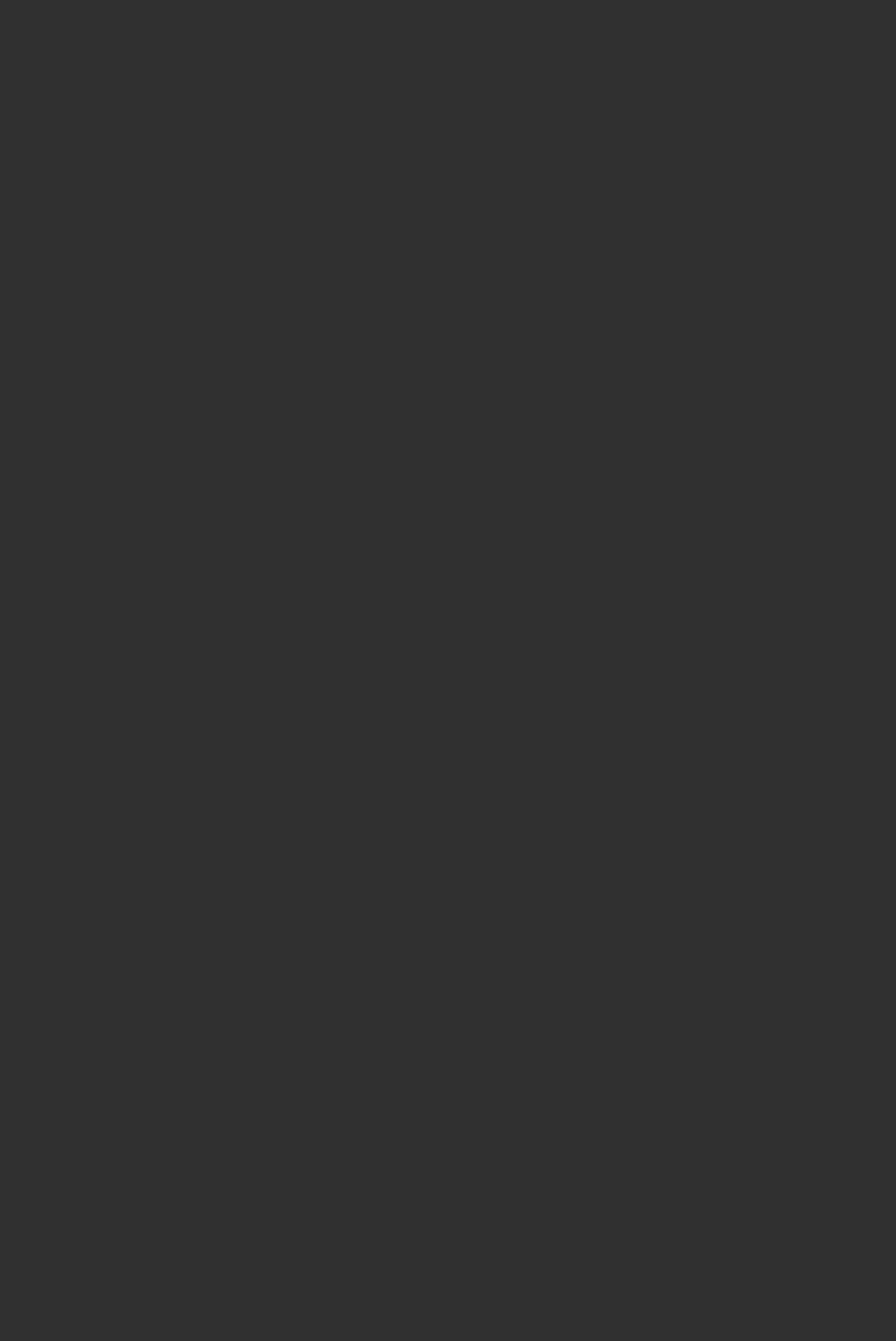
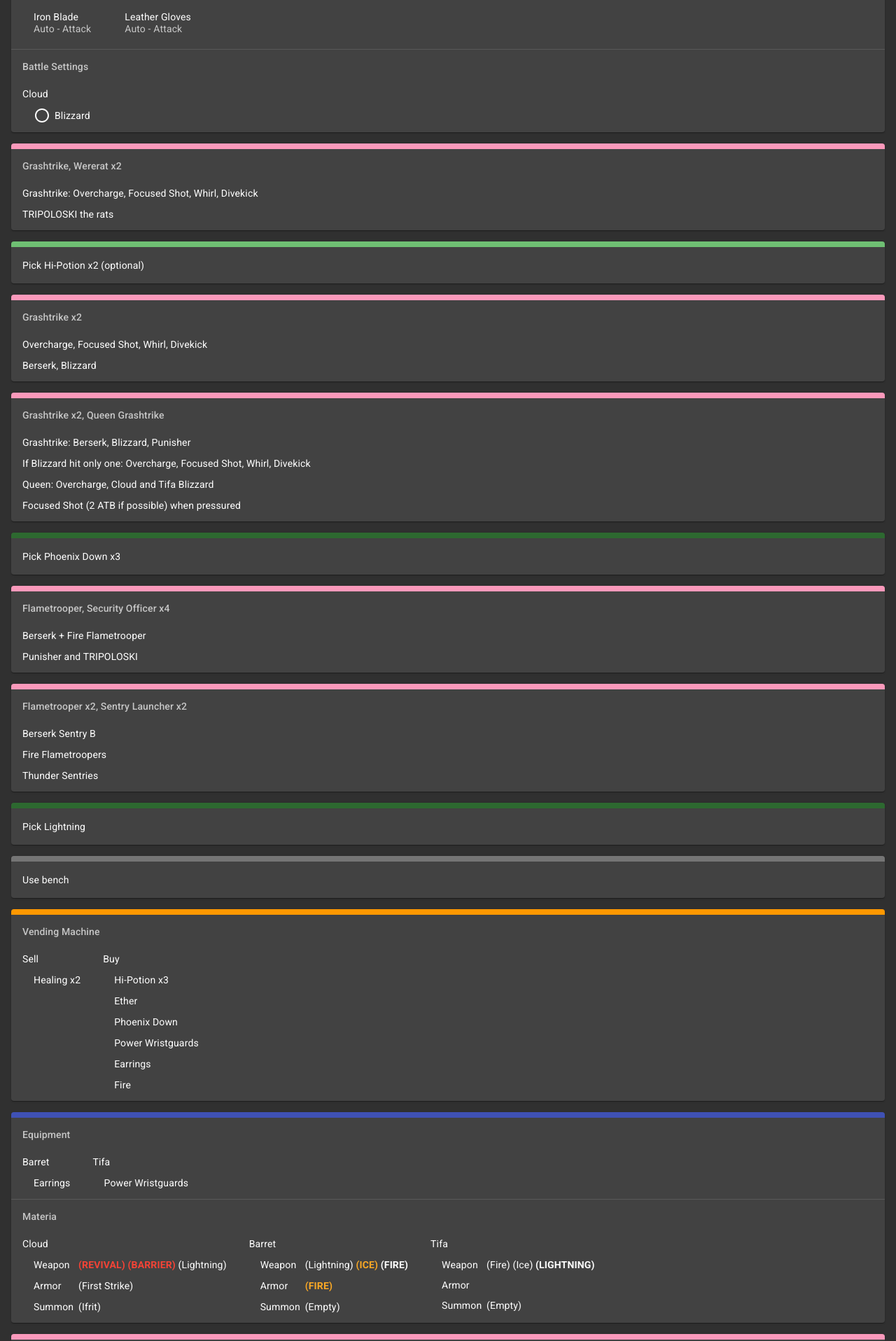
Before and after one commit to fhelwanger/ff7r-speedrun-notes, a React (Create React App) app: page / in a window 1280 px wide. Shown: the part 10004-11920 px from the top of the page at 70% size. Before the commit the page ends 9563 px from the top, so only its background shows below. Built offline with nearby package versions, Linux system fonts and the light colour scheme.

Commit message:
Chapter 5

```diff
--- /dev/null
+++ b/src/routes/any-nmg-normal/Chapter5.tsx
@@ -0,0 +1,214 @@
+import React from "react";
+import BattleSettings from "../../components/BattleSettings";
+import Bench from "../../components/Bench";
+import Boss from "../../components/Boss";
+import Chapter from "../../components/Chapter";
+import Encounter from "../../components/Encounter";
+import Equipment from "../../components/Equipment";
+import Materia from "../../components/Materia";
+import Menu from "../../components/Menu";
+import Pick from "../../components/Pick";
+import Shop from "../../components/Shop";
+import UpgradeWeapons from "../../components/UpgradeWeapons";
+
+function Chapter5() {
+  return (
+    <Chapter number={5}>
+      <Encounter
+        enemies="Slug Ray x5"
+        instructions={["Punisher, Berserk, TRIPOLOSKI"]}
+      />
+      <Pick
+        item="Elixir"
+        description="Door to the right after Barret joins"
+        optional
+      />
+      <Encounter enemies="Wererat x3" instructions={["TRIPOLOSKI"]} />
+      <Menu>
+        <UpgradeWeapons
+          characters={[
+            {
+              name: "Cloud",
+              weapons: [{ name: "Iron Blade", upgrade: "Auto - Attack" }],
+            },
+            {
+              name: "Tifa",
+              weapons: [{ name: "Leather Gloves", upgrade: "Auto - Attack" }],
+            },
+          ]}
+        />
+        <BattleSettings
+          characters={[
+            {
+              name: "Cloud",
+              shortcuts: [{ shortcut: "circle", ability: "Blizzard" }],
+            },
+          ]}
+        />
+      </Menu>
+      <Encounter
+        enemies="Grashtrike, Wererat x2"
+        instructions={[
+          "Grashtrike: Overcharge, Focused Shot, Whirl, Divekick",
+          "TRIPOLOSKI the rats",
+        ]}
+      />
+      <Pick item="Hi-Potion x2" optional />
+      <Encounter
+        enemies="Grashtrike x2"
+        instructions={[
+          "Overcharge, Focused Shot, Whirl, Divekick",
+          "Berserk, Blizzard",
+        ]}
+      />
+      <Encounter
+        enemies="Grashtrike x2, Queen Grashtrike"
+        instructions={[
+          "Grashtrike: Berserk, Blizzard, Punisher",
+          "If Blizzard hit only one: Overcharge, Focused Shot, Whirl, Divekick",
+          "Queen: Overcharge, Cloud and Tifa Blizzard",
+          "Focused Shot (2 ATB if possible) when pressured",
+        ]}
+      />
+      <Pick item="Phoenix Down x3" />
+      <Encounter
+        enemies="Flametrooper, Security Officer x4"
+        instructions={[
+          "Berserk + Fire Flametrooper",
+          "Punisher and TRIPOLOSKI",
+        ]}
+      />
+      <Encounter
+        enemies="Flametrooper x2, Sentry Launcher x2"
+        instructions={[
+          "Berserk Sentry B",
+          "Fire Flametroopers",
+          "Thunder Sentries",
+        ]}
+      />
+      <Pick item="Lightning" />
+      <Bench />
+      <Shop
+        name="Vending Machine"
+        sell={["Healing x2"]}
+        buy={[
+          "Hi-Potion x3",
+          "Ether",
+          "Phoenix Down",
+          "Power Wristguards",
+          "Earrings",
+          "Fire",
+        ]}
+      />
+      <Menu>
+        <Equipment
+          characters={[
+            {
+              name: "Barret",
+              equipments: [{ name: "Earrings" }],
+            },
+            {
+              name: "Tifa",
+              equipments: [{ name: "Power Wristguards" }],
+            },
+          ]}
+        />
+        <Materia
+          characters={[
+            {
+              name: "Cloud",
+              weapon: [
+                { name: "Revival", status: "barret" },
+                { name: "Barrier", status: "barret" },
+                { name: "Lightning", status: "unchanged" },
+              ],
+              armor: [{ name: "First Strike", status: "unchanged" }],
+              summon: [{ name: "Ifrit", status: "unchanged" }],
+            },
+            {
+              name: "Barret",
+              weapon: [
+                { name: "Lightning", status: "unchanged" },
+                { name: "Ice", status: "cloud" },
+                { name: "Fire", status: "new" },
+              ],
+              armor: [{ name: "Fire", status: "cloud" }],
+              summon: [{ name: "", status: "unchanged" }],
+            },
+            {
+              name: "Tifa",
+              weapon: [
+                { name: "Fire", status: "unchanged" },
+                { name: "Ice", status: "unchanged" },
+                { name: "Lightning", status: "new" },
+              ],
+              armor: [],
+              summon: [{ name: "", status: "unchanged" }],
+            },
+          ]}
+        />
+      </Menu>
+      <Encounter
+        enemies="Elite Security Officer x2"
+        instructions={["Berserk + TRIPOLOSKI"]}
+      />
+      <Boss
+        name="Crab Warden"
+        phases={[
+          [
+            "Front Left: Overcharge, Berserk, Thunder, Punisher full, Berserk",
+            "Front Right: Thunder Rear Right, Punisher full, Berserk",
+            "Front Right: Thunder Rear Left, Punisher full, Berserk",
+            "Stagger: Punisher + Berserk",
+          ],
+          [
+            "Rear Left: Cloud Thunder, Barret Thunder, Overcharge",
+            "Rear Right: Cloud Thunder, Whirl/Tifa Combo",
+            "Arm Right: Divekick, Whirl, Punisher + Berserk",
+            "Stagger: Cloud Thunder Arm Left, Berserk, Punisher",
+          ],
+          [
+            "Arm: Tifa/Barret Thunder each",
+            "Stagger: everyone Thunder Generator",
+          ],
+        ]}
+      />
+      <Menu>
+        <Materia
+          characters={[
+            {
+              name: "Cloud",
+              weapon: [
+                { name: "Fire", status: "barret" },
+                { name: "Ice", status: "barret" },
+                { name: "Lightning", status: "unchanged" },
+              ],
+              armor: [{ name: "First Strike", status: "unchanged" }],
+              summon: [{ name: "Ifrit", status: "unchanged" }],
+            },
+            {
+              name: "Barret",
+              weapon: [
+                { name: "Lightning", status: "unchanged" },
+                { name: "Barrier", status: "cloud" },
+                { name: "Fire", status: "unchanged" },
+              ],
+              armor: [{ name: "Revival", status: "cloud" }],
+              summon: [{ name: "", status: "unchanged" }],
+            },
+          ]}
+        />
+        <UpgradeWeapons
+          characters={[
+            {
+              name: "Cloud",
+              weapons: [{ name: "Iron Blade", upgrade: "Manual" }],
+            },
+          ]}
+        />
+      </Menu>
+    </Chapter>
+  );
+}
+
+export default Chapter5;
--- a/src/routes/any-nmg-normal/index.tsx
+++ b/src/routes/any-nmg-normal/index.tsx
@@ -4,6 +4,7 @@ import Chapter1 from "./Chapter1";
 import Chapter2 from "./Chapter2";
 import Chapter3 from "./Chapter3";
 import Chapter4 from "./Chapter4";
+import Chapter5 from "./Chapter5";
 
 function AnyPercentNoMajorGlitchesNormal() {
   return (
@@ -12,6 +13,7 @@ function AnyPercentNoMajorGlitchesNormal() {
       <Chapter2 />
       <Chapter3 />
       <Chapter4 />
+      <Chapter5 />
     </Route>
   );
 }
```
